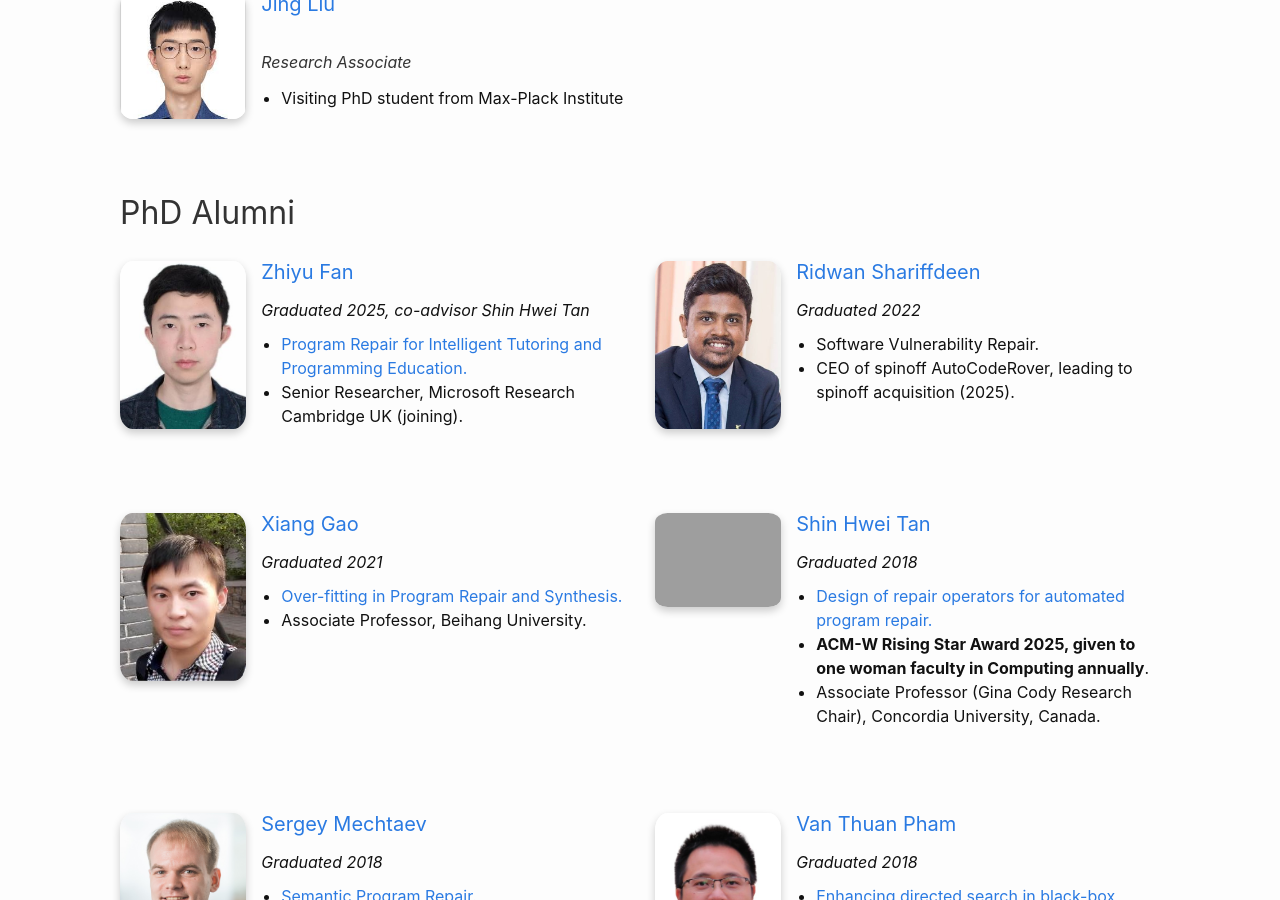
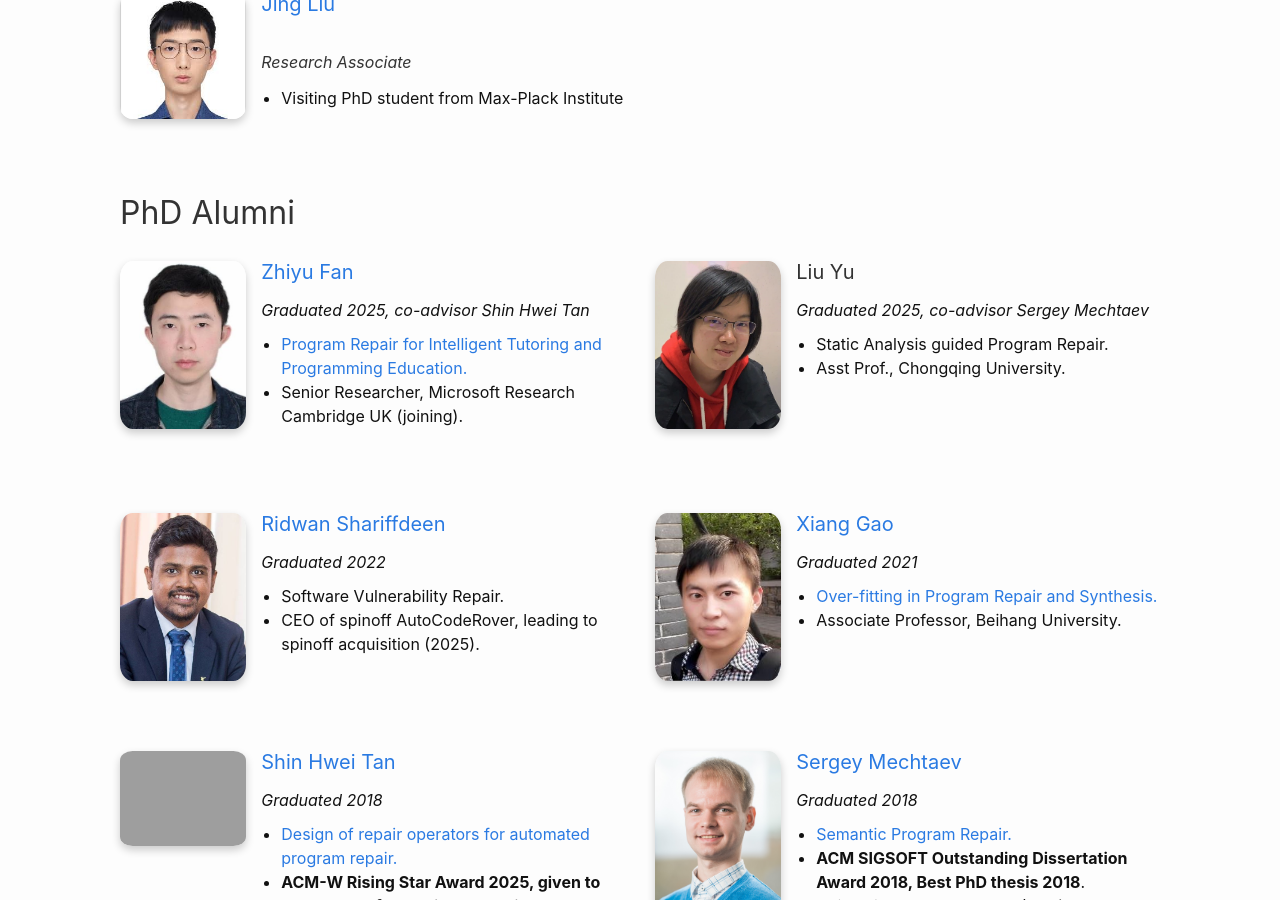
Before and after one commit to nus-tss/nus-tss.github.io, a Jekyll site: the page built from _pages/team.md, in a window 1280 px wide and 900 px high, scrolled down 2949 px. Built offline with Jekyll 4.4.1, drawn with Linux system fonts in a browser that asks for light colours; nearby versions of some CDN libraries.

Commit message:
Update phd-alumni.yml

```diff
--- a/_data/team/phd-alumni.yml
+++ b/_data/team/phd-alumni.yml
@@ -7,6 +7,15 @@
   next: Senior Researcher, Microsoft Research Cambridge UK (joining)
   website: https://zhiyufan.github.io/
   coadvisor: Shin Hwei Tan
+
+
+
+- name: Liu Yu
+  photo: liuyu.jpg
+  graduated: 2025
+  next: Asst Prof., Chongqing University
+  thesis-title: Static Analysis guided Program Repair
+  coadvisor: Sergey Mechtaev
 
 - name: Ridwan Shariffdeen
   photo: ridwan.jpg
```
